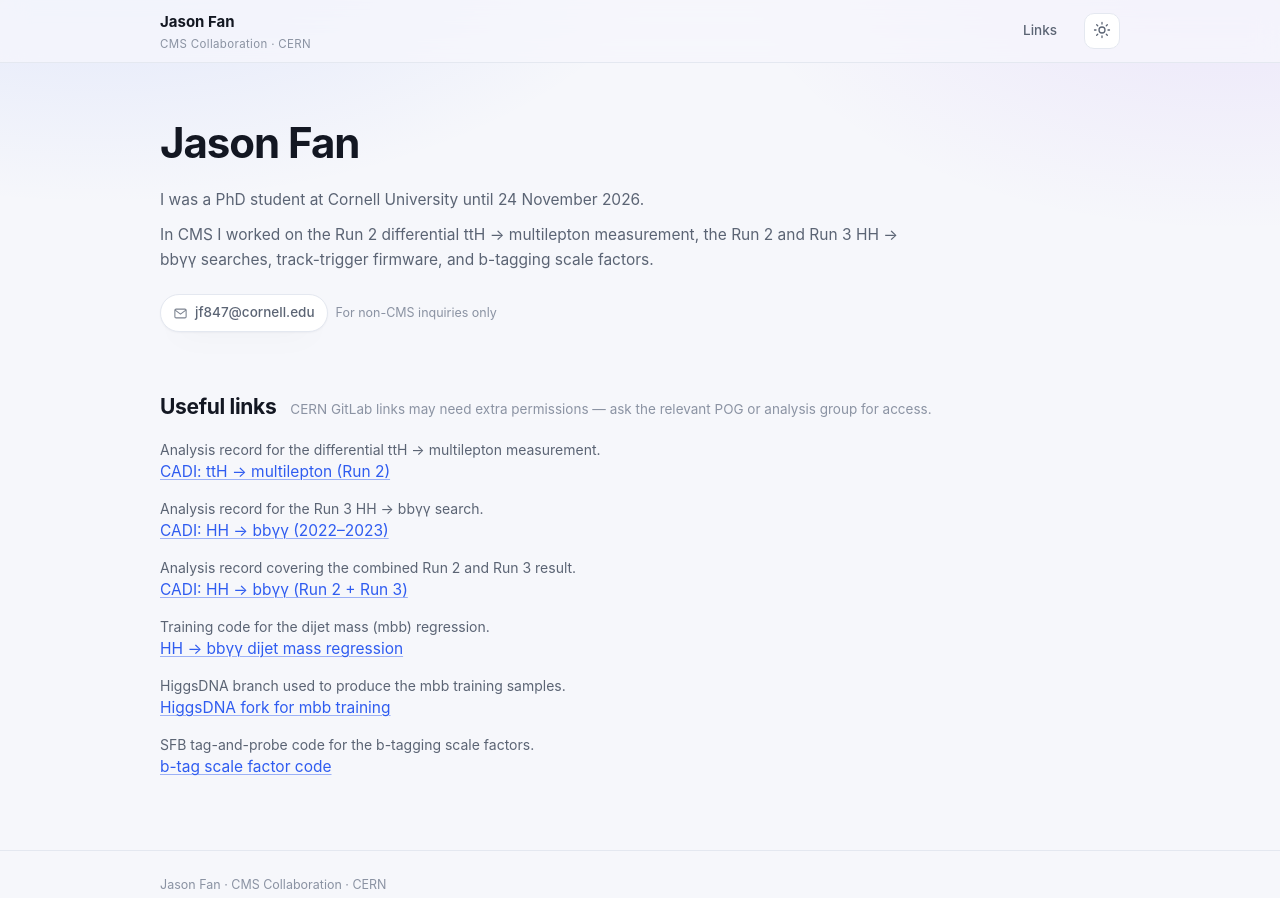
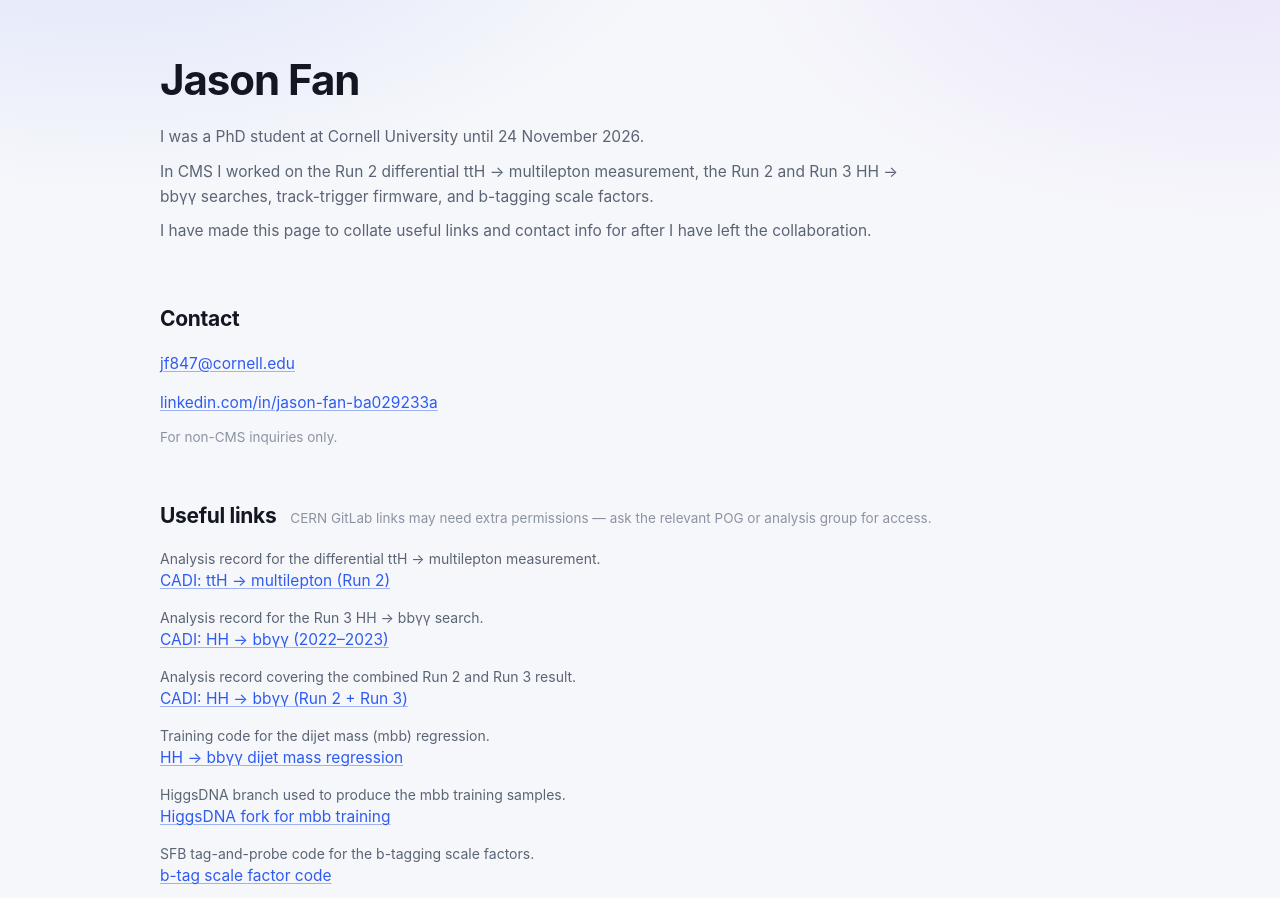
Before and after one commit to jasonfan393/cms_info, a plain HTML site: page index.html in a window 1280 px wide. Shown: the top 898 px of the page. Drawn offline with Linux system fonts and the light colour scheme.

Commit message:
Remove top bar, add contact section

```diff
--- a/index.html
+++ b/index.html
@@ -57,27 +57,6 @@ a:hover{text-decoration:underline}
 .skip:focus{left:12px;top:12px;z-index:50;background:var(--surface);padding:10px 14px;border-radius:10px}
 code{font-family:var(--mono);font-size:.88em}
 
-/* header */
-.site-head{
-  position:sticky;top:0;z-index:20;border-bottom:1px solid var(--border);
-  background:var(--bg);
-  background:color-mix(in srgb, var(--bg) 78%, transparent);
-  backdrop-filter:saturate(150%) blur(14px);
-}
-.head-inner{display:flex;align-items:center;gap:16px;height:62px}
-.brand{color:var(--text);min-width:0}
-.brand:hover{text-decoration:none}
-.brand b{font-weight:650;font-size:15px}
-.brand span{display:block;font-size:11.5px;color:var(--faint);letter-spacing:.03em}
-.nav{margin-left:auto;display:flex;gap:2px}
-.nav a{color:var(--muted);font-size:13.5px;font-weight:520;padding:7px 11px;border-radius:9px}
-.nav a:hover{color:var(--text);background:var(--accent-soft);text-decoration:none}
-.icon-btn{display:grid;place-items:center;width:36px;height:36px;border-radius:10px;
-  border:1px solid var(--border);background:var(--surface);color:var(--muted);cursor:pointer}
-.icon-btn:hover{color:var(--text);border-color:var(--border-strong)}
-[data-theme="light"] .i-moon{display:none}
-[data-theme="dark"] .i-sun{display:none}
-
 /* hero */
 main{padding-bottom:70px}
 .hero{padding:56px 0 8px;max-width:74ch}
@@ -85,13 +64,6 @@ h1{margin:0;font-size:clamp(30px,4.2vw,42px);line-height:1.12;letter-spacing:-.0
 .bio{margin:22px 0 0;color:var(--muted);font-size:15.5px}
 .bio p{margin:0 0 10px}
 .bio p:last-child{margin-bottom:0}
-.chips{display:flex;flex-wrap:wrap;gap:8px;margin-top:22px}
-.chip{display:inline-flex;align-items:center;gap:7px;padding:7px 12px;border-radius:999px;
-  border:1px solid var(--border);background:var(--surface);color:var(--muted);
-  font-size:13.5px;font-weight:520;box-shadow:var(--shadow)}
-a.chip:hover{color:var(--accent-ink);border-color:var(--accent);text-decoration:none}
-.chip .ic{width:15px;height:15px;opacity:.8}
-.email-note{font-size:12.5px;color:var(--faint);align-self:center}
 
 /* sections */
 .section{margin-top:50px}
@@ -108,6 +80,7 @@ h2{margin:0;font-size:21px;letter-spacing:-.015em;font-weight:680}
   text-decoration-thickness:1px;text-decoration-color:color-mix(in srgb,var(--accent) 45%,transparent)}
 .links-text a:hover{color:var(--accent-ink);text-decoration-color:currentColor}
 .links-text .desc{display:block;font-size:14px;color:var(--muted);line-height:1.45}
+.contact-note{margin:12px 0 0;font-size:13.5px;color:var(--faint)}
 
 /* explorer */
 .explorer{overflow:hidden}
@@ -173,33 +146,24 @@ select:hover{color:var(--text);border-color:var(--border-strong)}
 </head>
 <body>
 
-<header class="site-head">
-  <div class="wrap head-inner">
-    <div class="brand">
-      <b>Jason Fan</b>
-      <span>CMS Collaboration · CERN</span>
-    </div>
-    <nav class="nav" aria-label="Sections">
-      <a href="#links">Links</a>
-    </nav>
-    <button class="icon-btn" id="theme-toggle" type="button" title="Switch theme" aria-label="Switch theme">
-      <span class="i-sun"><svg class="ic" viewBox="0 0 24 24" fill="none" stroke="currentColor" stroke-width="1.7" stroke-linecap="round" stroke-linejoin="round" aria-hidden="true"><circle cx="12" cy="12" r="4"/><path d="M12 2v2M12 20v2M4.9 4.9l1.4 1.4M17.7 17.7l1.4 1.4M2 12h2M20 12h2M4.9 19.1l1.4-1.4M17.7 6.3l1.4-1.4"/></svg></span>
-      <span class="i-moon"><svg class="ic" viewBox="0 0 24 24" fill="none" stroke="currentColor" stroke-width="1.7" stroke-linecap="round" stroke-linejoin="round" aria-hidden="true"><path d="M20 14.5A8.5 8.5 0 0 1 9.5 4a8.5 8.5 0 1 0 10.5 10.5z"/></svg></span>
-    </button>
-  </div>
-</header>
-
 <main>
   <div class="wrap">
 
     <section class="hero">
       <h1>Jason Fan</h1>
               <div class="bio">
-          <p>I was a PhD student at Cornell University until 24 November 2026.</p><p>In CMS I worked on the Run 2 differential ttH → multilepton measurement, the Run 2 and Run 3 HH → bbγγ searches, track-trigger firmware, and b-tagging scale factors.</p>        </div>
-                    <div class="chips">
-          <a class="chip" href="mailto:jf847@cornell.edu"><svg class="ic" viewBox="0 0 24 24" fill="none" stroke="currentColor" stroke-width="1.7" stroke-linecap="round" stroke-linejoin="round" aria-hidden="true"><rect x="3" y="5" width="18" height="14" rx="2"/><path d="M3.5 6.5 12 13l8.5-6.5"/></svg>jf847@cornell.edu</a>
-                      <span class="email-note">For non-CMS inquiries only</span>
-                  </div>
+          <p>I was a PhD student at Cornell University until 24 November 2026.</p><p>In CMS I worked on the Run 2 differential ttH → multilepton measurement, the Run 2 and Run 3 HH → bbγγ searches, track-trigger firmware, and b-tagging scale factors.</p><p>I have made this page to collate useful links and contact info for after I have left the collaboration.</p>        </div>
+          </section>
+
+        <section class="section" id="contact">
+      <div class="section-head">
+        <h2>Contact</h2>
+      </div>
+      <ul class="links-text">
+                  <li><a href="mailto:jf847@cornell.edu">jf847@cornell.edu</a></li>
+                  <li><a href="https://www.linkedin.com/in/jason-fan-ba029233a/">linkedin.com/in/jason-fan-ba029233a</a></li>
+              </ul>
+              <p class="contact-note">For non-CMS inquiries only.</p>
           </section>
 
         <section class="section" id="links">
@@ -241,15 +205,6 @@ select:hover{color:var(--text);border-color:var(--border-strong)}
 <script>
 (function () {
   'use strict';
-  var root = document.documentElement;
-  var btn = document.getElementById('theme-toggle');
-  if (btn) {
-    btn.addEventListener('click', function () {
-      var next = root.dataset.theme === 'dark' ? 'light' : 'dark';
-      root.dataset.theme = next;
-      try { localStorage.setItem('jf-theme', next); } catch (e) {}
-    });
-  }
 
     });
   });
```
